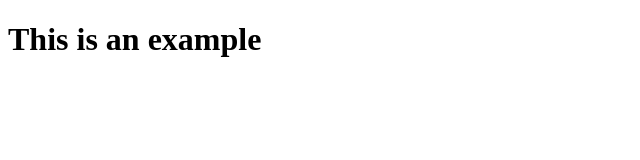
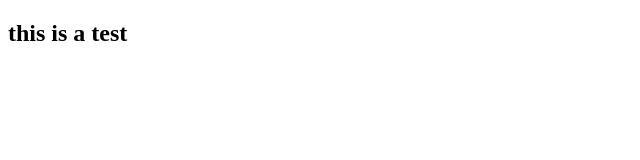
Before and after one commit to carriepetti/SampleA5, a plain HTML site: page index.html in a window 1280 px wide. Shown: the whole page, without its empty margins (0-640 px from the left). Drawn offline with Linux system fonts and the light colour scheme.

Commit message:
Update index.html

```diff
--- a/index.html
+++ b/index.html
@@ -1,8 +1,9 @@
 <!DOCTYPE html>
 <html>
-  <head>
-  </head>
-  <body>
-  <h1> This is an example </h1>
-  </body>
+<body>
+
+<h2>this is a test</h2>
+
+
+</body>
 </html>
```
